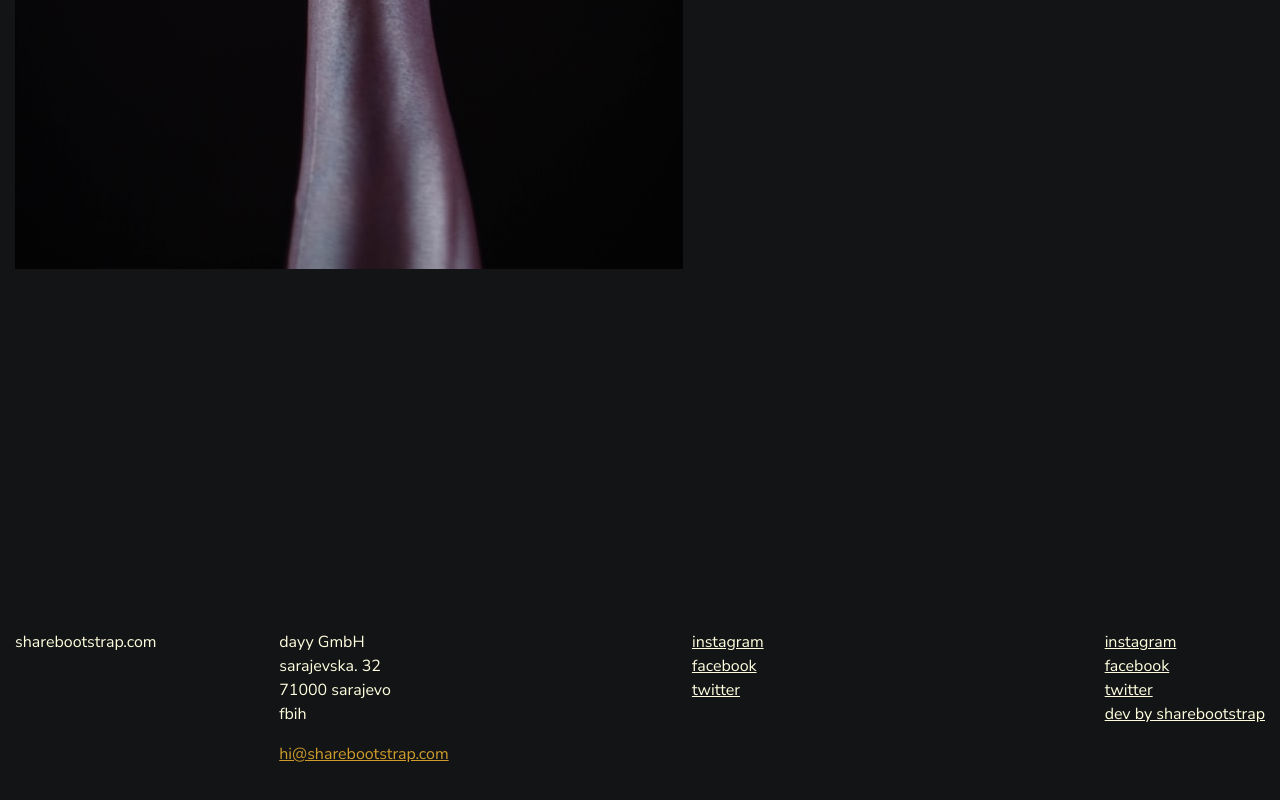
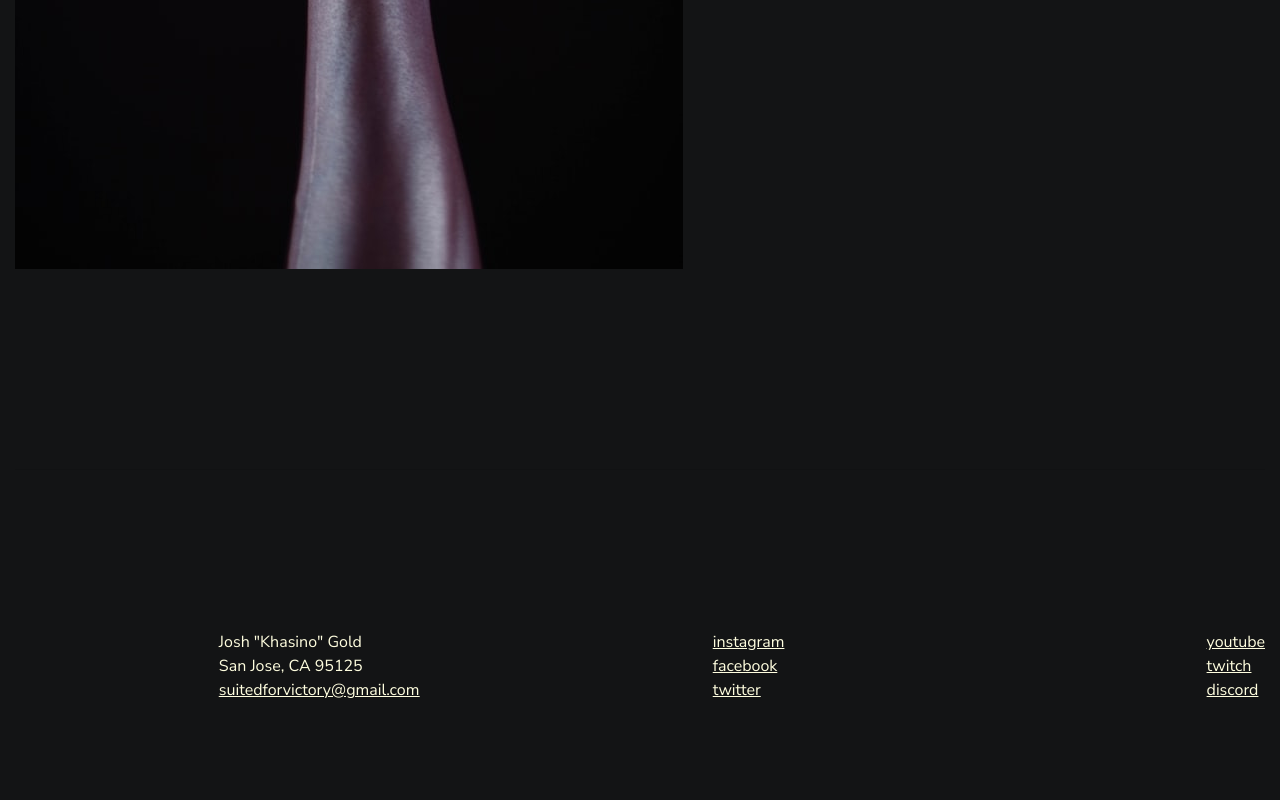
Before and after one commit to hoellenfahrt/hoellenfahrt.github.io, a website: page project.html in a window 1280 px wide. Shown: the part 3635-4435 px from the top of the page. Drawn offline with Linux system fonts and the light colour scheme.

Commit message:
Update project.html

```diff
--- a/project.html
+++ b/project.html
@@ -93,30 +93,27 @@
             <div class="row">
 
                 <div class="col-lg-auto mt-4">
-                    <p class="mb-4">sharebootstrap.com</p>
+                    <p class="mb-4"> </p>
                 </div>
                 <div class="col-lg-3 mt-4 ml-auto">
-                    <p>dayy GmbH
-                        <br> sarajevska. 32
-                        <br> 71000 sarajevo
-                        <br> fbih
-                    </p>
-                        <a href="mailto:hi@yourdomain.com"><span style="text-decoration: underline;">hi@sharebootstrap.com</span></a>
+                     <ul class="list-unstyled footer-link">
+                        <li>Josh "Khasino" Gold</li>
+                        <li>San Jose, CA 95125</li>
+						<li><a href="mailto:suitedforvictory@gmail.com"><span style="text-decoration: underline;">suitedforvictory@gmail.com</span></a></li>
+                        </ul>
                 </div>
                 <div class="col-lg-3 mt-4 ml-auto">
                     <ul class="list-unstyled footer-link">
-                        <li><a href="#">instagram</a></li>
-                        <li><a href="#">facebook</a></li>
-                        <li><a href="#">twitter</a></li>
+                        <li><a href="https://www.instagram.com/khasinottv/" target="_blank" rel="noopener noreferrer">instagram</a></li>
+                        <li><a href="https://www.facebook.com/KhasinoTTV/" target="_blank" rel="noopener noreferrer">facebook</a></li>
+                        <li><a href="https://twitter.com/khasinottv" target="_blank" rel="noopener noreferrer">twitter</a></li>
                     </ul>
                 </div>
                 <div class="col-lg-auto ml-lg-auto mt-4">
                     <ul class="list-unstyled footer-link">
-                        <li><a href="#">instagram</a></li>
-                        <li><a href="#">facebook</a></li>
-                        <li><a href="#">twitter</a></li>
-                        <!-- Please note.You are not allowed to remove credit link.Please respect that.-->
-                        <li><a href="https://sharebootstrap.com">dev by sharebootstrap</a></li>
+                        <li><a href="https://www.youtube.com/c/Khasino" target="_blank" rel="noopener noreferrer">youtube</a></li>
+                        <li><a href="https://www.twitch.tv/Khasino" target="_blank" rel="noopener noreferrer">twitch</a></li>
+                        <li><a href="https://discord.gg/mkonslaught" target="_blank" rel="noopener noreferrer">discord</a></li>
                     </ul>
                 </div>
             </div>
```
